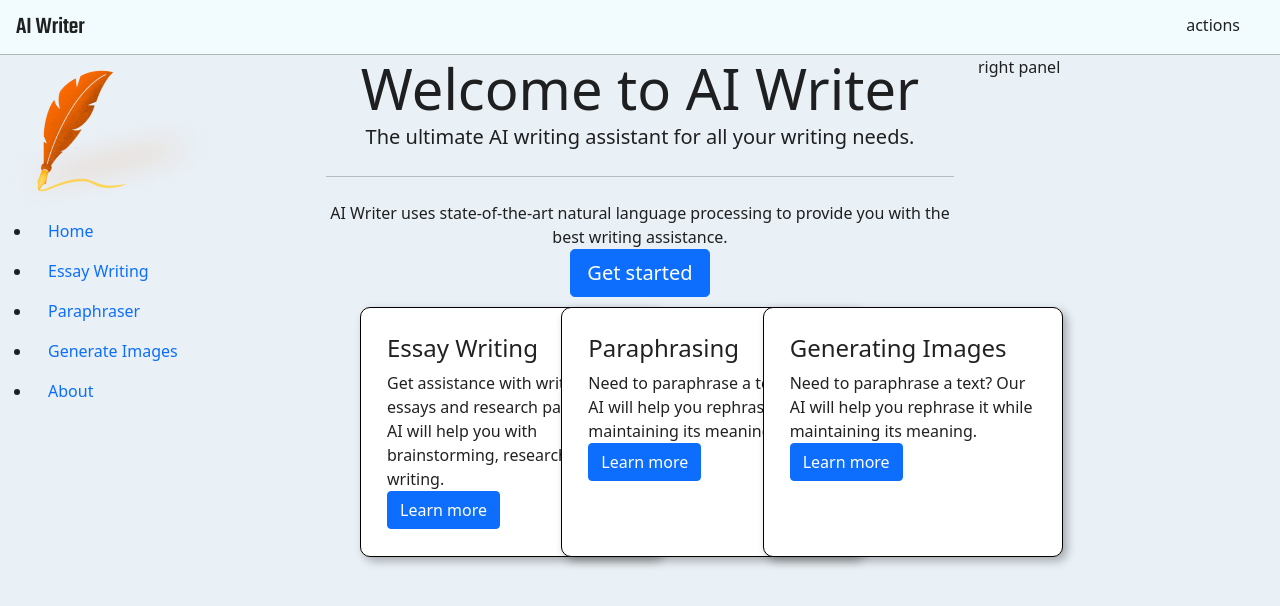
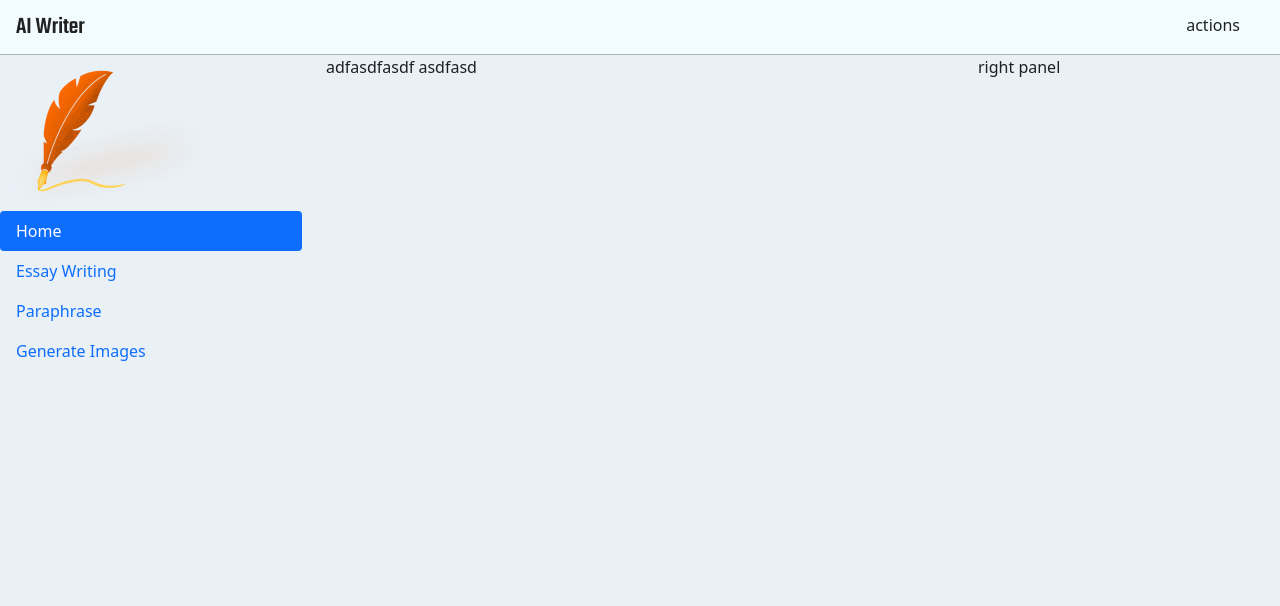
Before and after one commit to VeshRaazThapa/AI-Writer, a Django app: page / in a window 1280 px wide. Shown: the top 606 px of the page. Run offline with Django 4.2, Linux system fonts and the light colour scheme.

Commit message:
ajax in progress for forms

```diff
--- a/pages/templates/base.html
+++ b/pages/templates/base.html
@@ -63,28 +63,38 @@
     </div>
 </nav>
 <div class="contents">
-    <div class="row h-full" >
-        <div class="col-sm-2 col-md-4 col-lg-3" >
+    <div class="row h-full">
+        <div class="col-sm-2 col-md-4 col-lg-3">
             <div class="">
                 <img src="{% static "logo.png" %}" alt="">
             </div>
-            <ul class="">
-                <li class="nav-item">
-                    <a class="nav-link" href="{% url 'home' %}">Home</a>
-                </li>
-                <li class="nav-item">
-                    <a class="nav-link" href="{% url 'essay_writing' %}">Essay Writing</a>
-                </li>
-                <li class="nav-item">
-                    <a class="nav-link" href="{% url 'paraphrase' %}">Paraphraser</a>
-                </li>
-                <li class="nav-item">
-                    <a class="nav-link" href="{% url 'generate_images' %}">Generate Images</a>
-                </li>
-                <li class="nav-item">
-                    <a class="nav-link" href="{% url 'about' %}">About</a>
-                </li>
-            </ul>
+            <div class="nav flex-column nav-pills" id="v-pills-tab" role="tablist" aria-orientation="vertical">
+                <a class="nav-link active" id="v-pills-home-tab" data-toggle="pill" href="#v-pills-home" role="tab"
+                   aria-controls="v-pills-home" aria-selected="true">Home</a>
+                <a class="nav-link" id="v-pills-essay_writing-tab" data-toggle="pill" href="#v-pills-essay_writing" role="tab"
+                   aria-controls="v-pills-essay_writing" aria-selected="false" request-url="{% url 'essay_writing' %}">Essay Writing</a>
+                <a class="nav-link" id="v-pills-paraphrase-tab" data-toggle="pill" href="#v-pills-paraphrase" role="tab"
+                   aria-controls="v-pills-messages" aria-selected="false">Paraphrase</a>
+                <a class="nav-link" id="v-pills-generate_images-tab" data-toggle="pill" href="#v-pills-generate_images" request-url = "{% url 'paraphrase' %}" role="tab"
+                   aria-controls="v-pills-settings" aria-selected="false">Generate Images</a>
+            </div>
+{#            <ul class="">#}
+{#                <li class="nav-item">#}
+{#                    <a class="nav-link" href="{% url 'home' %}">Home</a>#}
+{#                </li>#}
+{#                <li class="nav-item">#}
+{#                    <a class="nav-link" href="{% url 'essay_writing' %}">Essay Writing</a>#}
+{#                </li>#}
+{#                <li class="nav-item">#}
+{#                    <a class="nav-link" href="{% url 'paraphrase' %}">Paraphraser</a>#}
+{#                </li>#}
+{#                <li class="nav-item">#}
+{#                    <a class="nav-link" href="{% url 'generate_images' %}">Generate Images</a>#}
+{#                </li>#}
+{#                <li class="nav-item">#}
+{#                    <a class="nav-link" href="{% url 'about' %}">About</a>#}
+{#                </li>#}
+{#            </ul>#}
         </div>
         <div class="col-sm-10 col-md-4 col-lg-6">
 
@@ -102,6 +112,20 @@
 
 
 </div>
+<script>
+    {#$("#{{ id }}_form").submit(function () {#}
+    {#    var url = '{{ request_url }}'  // get the url of the `load_districts` view#}
+    {#    var url = 'http://localhost:8000/essay-writing'  // get the url of the `load_districts` view#}
+    {#    console.log(url);#}
+    {#    $.ajax({                       // initialize an AJAX request#}
+    {#        url: url,                    // set the url of the request (= localhost:8000/ajax_templates/ajax/load-districts/)#}
+    {#        success: function (data) {// `data` is the return of the `load_districts` view function#}
+    {#            $("#v-pills-paraphrase").html(data);  // replace the contents of the city input with the data that came from the server#}
+    {#        }#}
+    {#    });#}
+    {##}
+    {#});#}
+</script>
 
 </body>
 </html>
--- a/pages/templates/containers/essay_writing.html
+++ b/pages/templates/containers/essay_writing.html
@@ -1,6 +1,8 @@
 {% extends 'generator.html' %}
+{#{% load custom_template_tags %}#}
 {% block main %}
-    {% with input_placeholder="Give a topic to write essay ..." show_language_select=True %}
+    {% url 'essay_writing' as essay_writing_url %}
+    {% with  request_url=essay_writing_url input_placeholder="Give a topic to write essay ..." show_language_select=True id='essay_writing' %}
         {{ block.super }}
     {% endwith %}
 
--- a/pages/templates/generator.html
+++ b/pages/templates/generator.html
@@ -14,7 +14,7 @@
 
         </div>
         <div class="col-sm-10 col-md-4 col-lg-6" style="position:fixed; bottom:0;">
-            <form onsubmit="" url="{% url 'essay_writing' %}" id="essay_writing" method="post" style="padding:20px;">
+            <form onsubmit="" id="{{ id }}_form" method="post" style="padding:20px;">
                 {% csrf_token %}
                 <div style="display:flex; align-items: center;gap:20px;">
                     {% if show_language_select %}
@@ -39,4 +39,22 @@
             </form>
         </div>
     </div>
+    <script>
+
+        $("#{{ id }}_form").submit(function (e) {
+            e.preventDefault();
+            var url =
+            {{ request_url }}  // get the url of the `load_districts` view
+            var url = 'http://localhost:8000/essay-writing/'  // get the url of the `load_districts` view
+            {#console.log(url);#}
+            $.ajax({                       // initialize an AJAX request
+                url: url,                    // set the url of the request (= localhost:8000/ajax_templates/ajax/load-districts/)
+                success: function (data) {// `data` is the return of the `load_districts` view function
+                    $("#v-pills-essay_writing").html(data['answer']);  // replace the contents of the city input with the data that came from the server
+                }
+            });
+
+        });
+
+    </script>
 {% endblock main %}
--- a/pages/templates/pages/home.html
+++ b/pages/templates/pages/home.html
@@ -1,53 +1,16 @@
 {% extends 'base.html' %}
-
+{% load static %}
 {% block content %}
-{% load static %}
-<link rel="stylesheet" href="{% static 'home.css' %}">
-  <div class="jumbotron jumbotron-fluid text-center">
-    <h1 class="display-4">Welcome to AI Writer</h1>
-    <p class="lead">The ultimate AI writing assistant for all your writing needs.</p>
-    <hr class="my-4">
-    <p>AI Writer uses state-of-the-art natural language processing to provide you with the best writing assistance.</p>
-    <a class="btn btn-primary btn-lg" href="{% url 'essay_writing' %}" role="button">Get started</a>
-  </div>
-  <div class="container">
-    <div class="row">
-      <div class="col-md-4">
-        <div class="card">
-          <div class="card-body">
-            <h4 class="card-title">Essay Writing</h4>
-            <p class="card-text">Get assistance with writing essays and research papers. Our AI will help you with brainstorming, research, and writing.</p>
-            <a href="{% url 'essay_writing' %}" class="btn btn-primary">Learn more</a>
-          </div>
+    <div class="tab-content" id="v-pills-tabContent">
+        <div class="tab-pane fade show active" id="v-pills-home" role="tabpanel"
+             aria-labelledby="v-pills-home-tab">adfasdfasdf asdfasd
         </div>
-      </div>
-      <div class="col-md-4">
-        <div class="card">
-          <div class="card-body">
-            <h4 class="card-title">Paraphrasing</h4>
-            <p class="card-text">Need to paraphrase a text? Our AI will help you rephrase it while maintaining its meaning.</p>
-            <a href="{% url 'paraphrase' %}" class="btn btn-primary">Learn more</a>
-          </div>
+        <div class="tab-pane fade show" id="v-pills-essay_writing" role="tabpanel"
+             aria-labelledby="v-pills-essay_writing-tab">
+            {% include 'containers/essay_writing.html' %}
         </div>
-      </div>
-      <div class="col-md-4">
-        <div class="card">
-          <div class="card-body">
-            <h4 class="card-title">Generating Images</h4>
-            <p class="card-text">Need to paraphrase a text? Our AI will help you rephrase it while maintaining its meaning.</p>
-            <a href="{% url 'generate_images' %}" class="btn btn-primary">Learn more</a>
-          </div>
+        <div class="tab-pane fade show" id="v-pills-paraphrase" role="tabpanel"
+             aria-labelledby="v-pills-paraphrase-tab">Paraphrase
         </div>
-      </div>
-{#      <div class="col-md-4">#}
-{#        <div class="card">#}
-{#          <div class="card-body">#}
-{#            <h4 class="card-title">About</h4>#}
-{#            <p class="card-text">Learn more about AI Writer and its capabilities.</p>#}
-{#            <a href="{% url 'about' %}" class="btn btn-primary">Learn more</a>#}
-{#          </div>#}
-{#        </div>#}
-{#      </div>#}
     </div>
-  </div>
 {% endblock %}
--- /dev/null
+++ b/pages/templatetags/custom_template_tags.py
@@ -0,0 +1,6 @@
+from django import template
+register = template.Library()
+
+@register.simple_tag
+def setvar(val=None):
+  return val
--- a/pages/views.py
+++ b/pages/views.py
@@ -2,6 +2,7 @@ from django.shortcuts import render
 import openai
 from dotenv import load_dotenv
 import os
+from django.http import JsonResponse
 #python manage.py runserver
 
 def home(request):
@@ -24,9 +25,10 @@ def essay_writing(request):
         answer = response['choices'][0]['text']
         print(answer)
     else:
-        answer = None
+        answer = 'Get request vayo'
         prompt = None
-    return render(request, 'pages/essay_writing.html', {'answer': answer,'prompt':prompt})
+    # return render(request, 'pages/essay_writing.html', {'answer': answer,'prompt':prompt})
+    return JsonResponse({'answer': answer,'prompt':prompt})
 
 def paraphrase(request):
     if request.method == 'POST':
```
Also changed, not shown: pages/templatetags/__init__.py (added).
